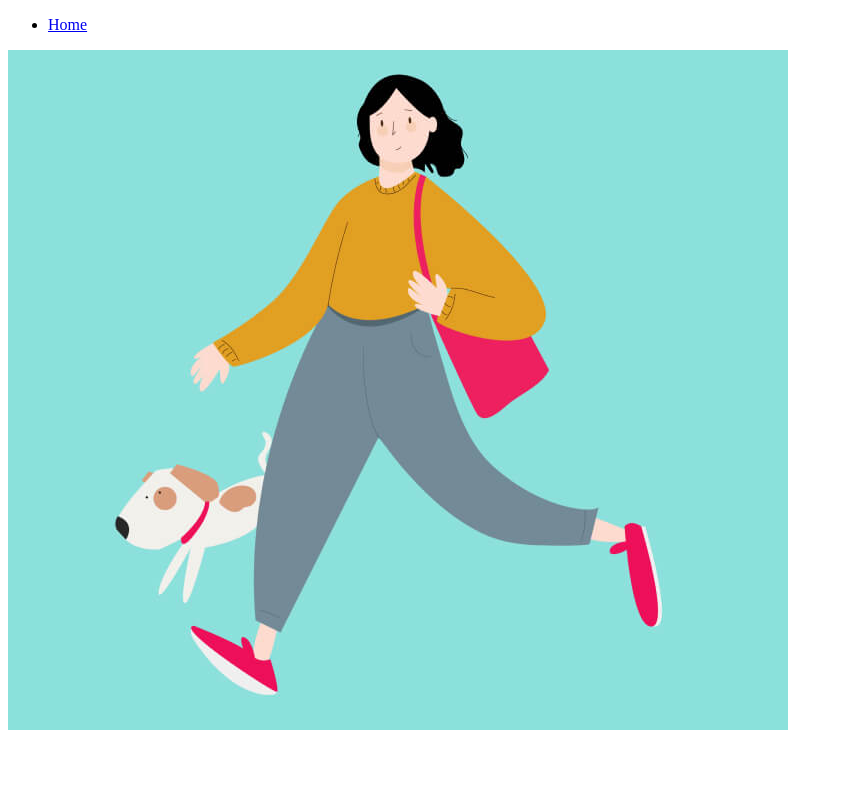
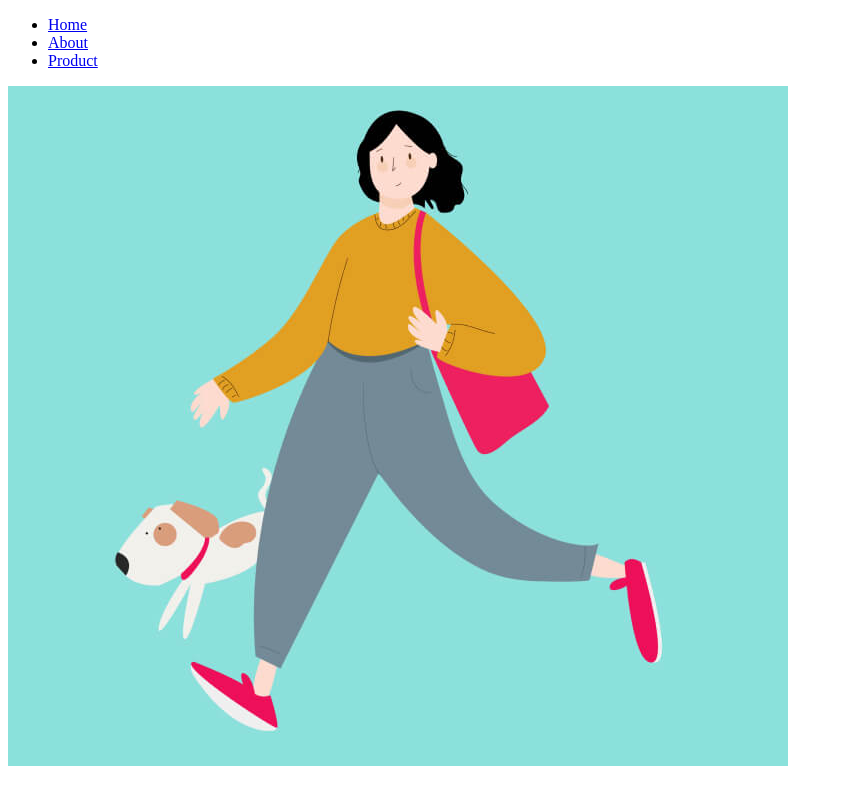
Before and after one commit to khloe1425/BSProject5008, a plain HTML site: page index.html in a window 1280 px wide. Shown: the whole page, without its empty margins (0-843 px from the left). Drawn offline with Linux system fonts and the light colour scheme; files that its build step writes are made by us from their sources.

Commit message:
them noi dung menu

```diff
--- a/index.html
+++ b/index.html
@@ -14,6 +14,8 @@
         <nav>
             <ul>
                 <li><a href="#">Home</a></li>
+                <li><a href="#">About</a></li>
+                <li><a href="#">Product</a></li>
             </ul>
         </nav>
     </header>
```
